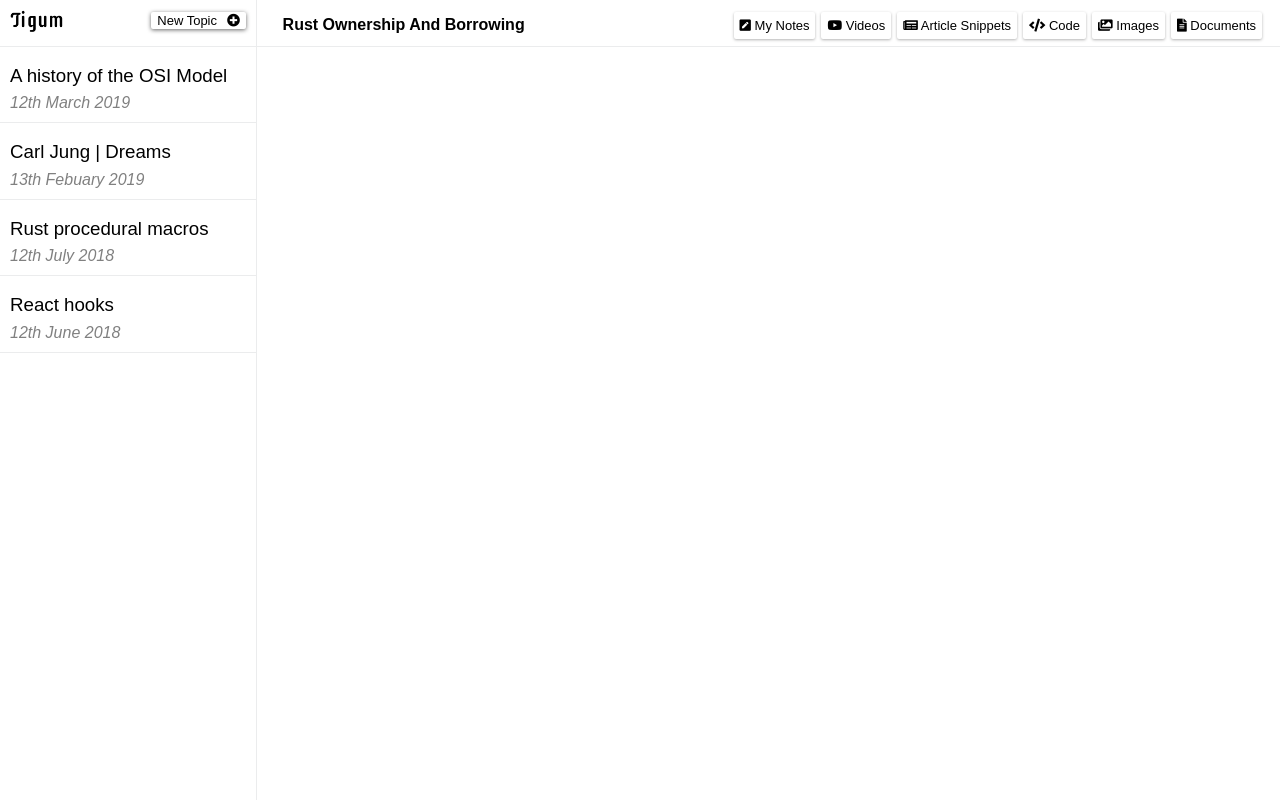
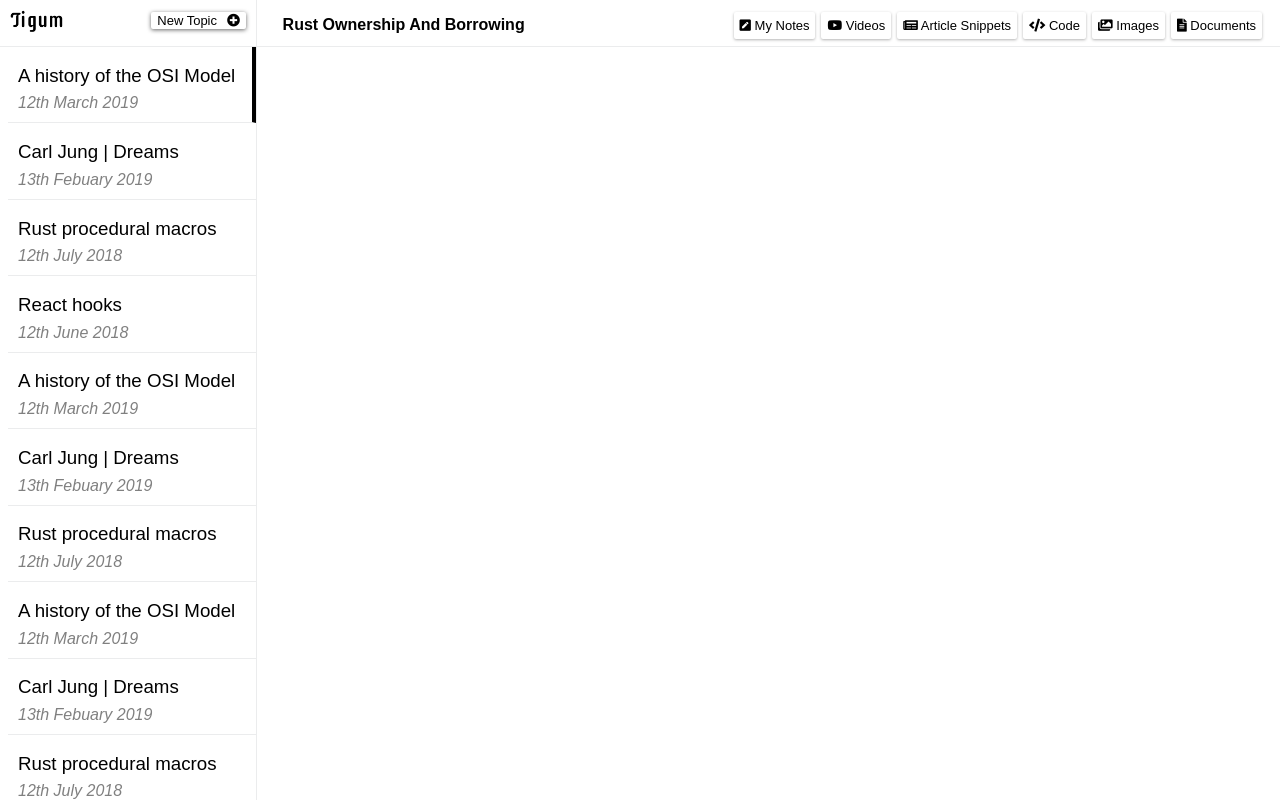
Before and after one commit to bbsmithy/tigum-gui, a React (Create React App) app: page / in a window 1280 px wide. Built offline with nearby package versions, Linux system fonts and the light colour scheme.

Commit message:
Sidebar list single item selection

```diff
--- a/src/App.css
+++ b/src/App.css
@@ -56,6 +56,10 @@ body {
   font-family: Arial, Helvetica, sans-serif;
 }
 
+#sidebar-list {
+  direction: rtl;
+}
+
 #sidebar-header {
   border-bottom: 1px solid rgb(235, 236, 237);
   padding: 10px;
@@ -99,7 +103,9 @@ body {
 
 .topic-item-container {
   padding: 10px;
+  margin-left: 8px;
   border-bottom: 1px solid rgb(235, 236, 237);
+  direction: ltr;
 }
 
 .topic-item-container-selected {
--- a/src/sidebar-navigator/TopicItem.tsx
+++ b/src/sidebar-navigator/TopicItem.tsx
@@ -7,17 +7,27 @@ export type Topic = {
 
 interface TopicItemProps {
   topic: Topic;
+  selected: boolean;
+  id: number;
+  onSelectItem: (id: number) => void;
 }
 
-export const TopicItem = ({ topic }: TopicItemProps) => {
-  const [selected, setSelected] = useState(false);
+export const TopicItem = ({
+  topic,
+  selected,
+  id,
+  onSelectItem
+}: TopicItemProps) => {
+  const onSelect = () => {
+    onSelectItem(id);
+  };
 
   return (
     <div
       className={`topic-item-container ${
         selected ? "topic-item-container-selected" : ""
       }`}
-      onClick={() => setSelected(!selected)}
+      onClick={onSelect}
     >
       <h3 className="topic-item-name">{topic.name}</h3>
       <i className="topic-item-date">{topic.date}</i>
--- a/src/sidebar-navigator/TopicsList.tsx
+++ b/src/sidebar-navigator/TopicsList.tsx
@@ -1,4 +1,4 @@
-import React from "react";
+import React, { useState } from "react";
 import { TopicItem, Topic } from "./TopicItem";
 
 interface TopicsListProps {
@@ -6,10 +6,17 @@ interface TopicsListProps {
 }
 
 export const TopicsList = ({ topics }: TopicsListProps) => {
+  const [selectedId, setSelected] = useState(0);
+
   return (
-    <div>
-      {topics.map(topic => (
-        <TopicItem topic={topic} />
+    <div style={{ overflow: "scroll", height: "100%" }}>
+      {topics.map((topic, index) => (
+        <TopicItem
+          topic={topic}
+          selected={selectedId === index}
+          id={index}
+          onSelectItem={setSelected}
+        />
       ))}
     </div>
   );
--- a/src/sidebar-navigator/index.tsx
+++ b/src/sidebar-navigator/index.tsx
@@ -12,7 +12,30 @@ const topics = [
   { name: "A history of the OSI Model", date: "12th March 2019" },
   { name: "Carl Jung | Dreams", date: "13th Febuary 2019" },
   { name: "Rust procedural macros", date: "12th July 2018" },
-  { name: "React hooks", date: "12th June 2018" }
+  { name: "React hooks", date: "12th June 2018" },
+  { name: "A history of the OSI Model", date: "12th March 2019" },
+  { name: "Carl Jung | Dreams", date: "13th Febuary 2019" },
+  { name: "Rust procedural macros", date: "12th July 2018" },
+  { name: "A history of the OSI Model", date: "12th March 2019" },
+  { name: "Carl Jung | Dreams", date: "13th Febuary 2019" },
+  { name: "Rust procedural macros", date: "12th July 2018" },
+  { name: "A history of the OSI Model", date: "12th March 2019" },
+  { name: "Carl Jung | Dreams", date: "13th Febuary 2019" },
+  { name: "Rust procedural macros", date: "12th July 2018" },
+  { name: "A history of the OSI Model", date: "12th March 2019" },
+  { name: "Carl Jung | Dreams", date: "13th Febuary 2019" },
+  { name: "Rust procedural macros", date: "12th July 2018" },
+  { name: "A history of the OSI Model", date: "12th March 2019" },
+  { name: "Carl Jung | Dreams", date: "13th Febuary 2019" },
+  { name: "Rust procedural macros", date: "12th July 2018" },
+  { name: "Carl Jung | Dreams", date: "13th Febuary 2019" },
+  { name: "Rust procedural macros", date: "12th July 2018" },
+  { name: "A history of the OSI Model", date: "12th March 2019" },
+  { name: "Carl Jung | Dreams", date: "13th Febuary 2019" },
+  { name: "Rust procedural macros", date: "12th July 2018" },
+  { name: "A history of the OSI Model", date: "12th March 2019" },
+  { name: "Carl Jung | Dreams", date: "13th Febuary 2019" },
+  { name: "Rust procedural macros", date: "12th July 2018" }
 ];
 
 export const SideBar = ({ navigate }: SideBarProps) => {
```
